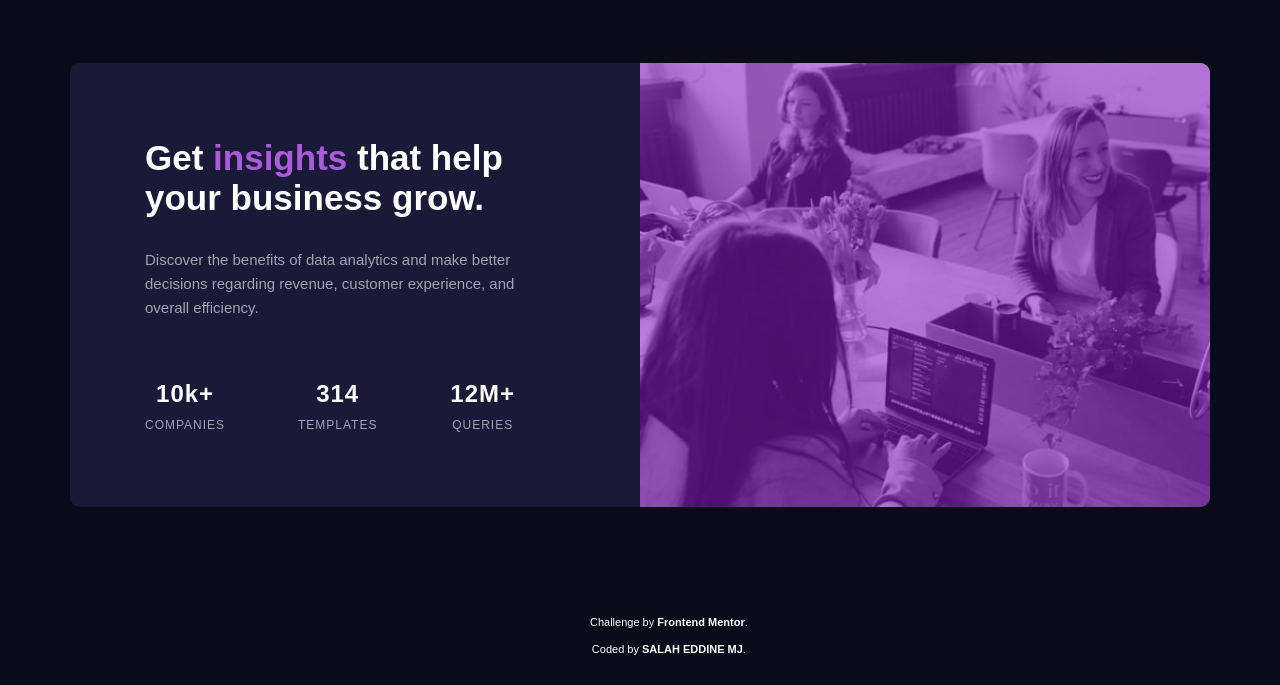
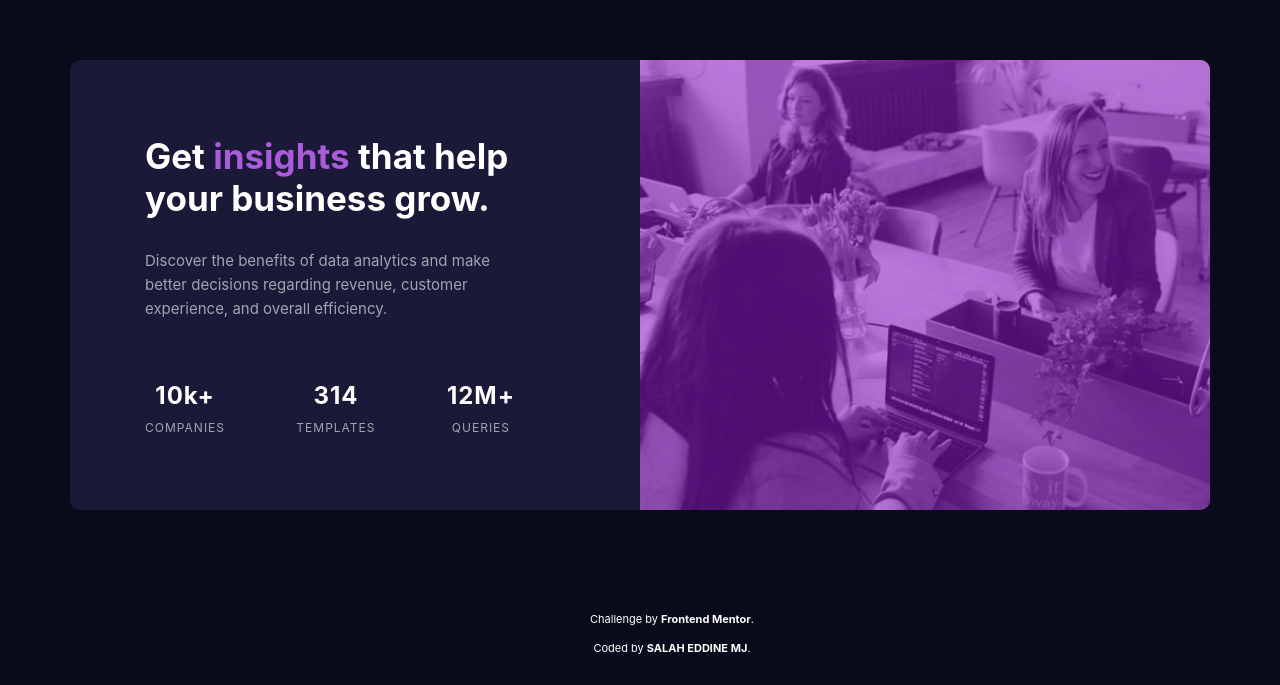
Before and after one commit to SalahEddineMj/Frontend-Mentor-Stats-preview-card-component, a plain HTML site: page index.html in a window 1280 px wide. Shown: the part 115-800 px from the top of the page. Drawn offline with Linux system fonts and the light colour scheme.

Commit message:
Update The Design

```diff
--- a/index.html
+++ b/index.html
@@ -3,8 +3,9 @@
   <head>
     <meta charset="UTF-8" />
     <meta name="viewport" content="width=device-width, initial-scale=1.0" />
-    <!-- displays site properly based on user's device -->
-
+    <link rel="preconnect" href="https://fonts.googleapis.com">
+    <link rel="preconnect" href="https://fonts.gstatic.com" crossorigin>
+    <link href="https://fonts.googleapis.com/css2?family=Lexend+Deca&family=Open+Sans:wght@300&display=swap" rel="stylesheet">
     <link
       rel="icon"
       type="image/png"
--- a/style.css
+++ b/style.css
@@ -18,12 +18,13 @@ ul {
   box-sizing: border-box;
 }
 body {
-  font-family: Arial, Helvetica, sans-serif;
+  font-family: "inter", sans-serif;
   background-color: var(--Very-dark-blue);
   display:flex;
   align-items: center;
   min-height: 100vh;
-  position:relative
+  position:relative;
+  font-weight: 400;
 }
 @media (max-width: 767px){
   body {
```
Also changed, not shown: ScrennShots/Mobile-Version.jpg (deleted), ScrennShots/Mobile-Version.png (added), 1 other file.
